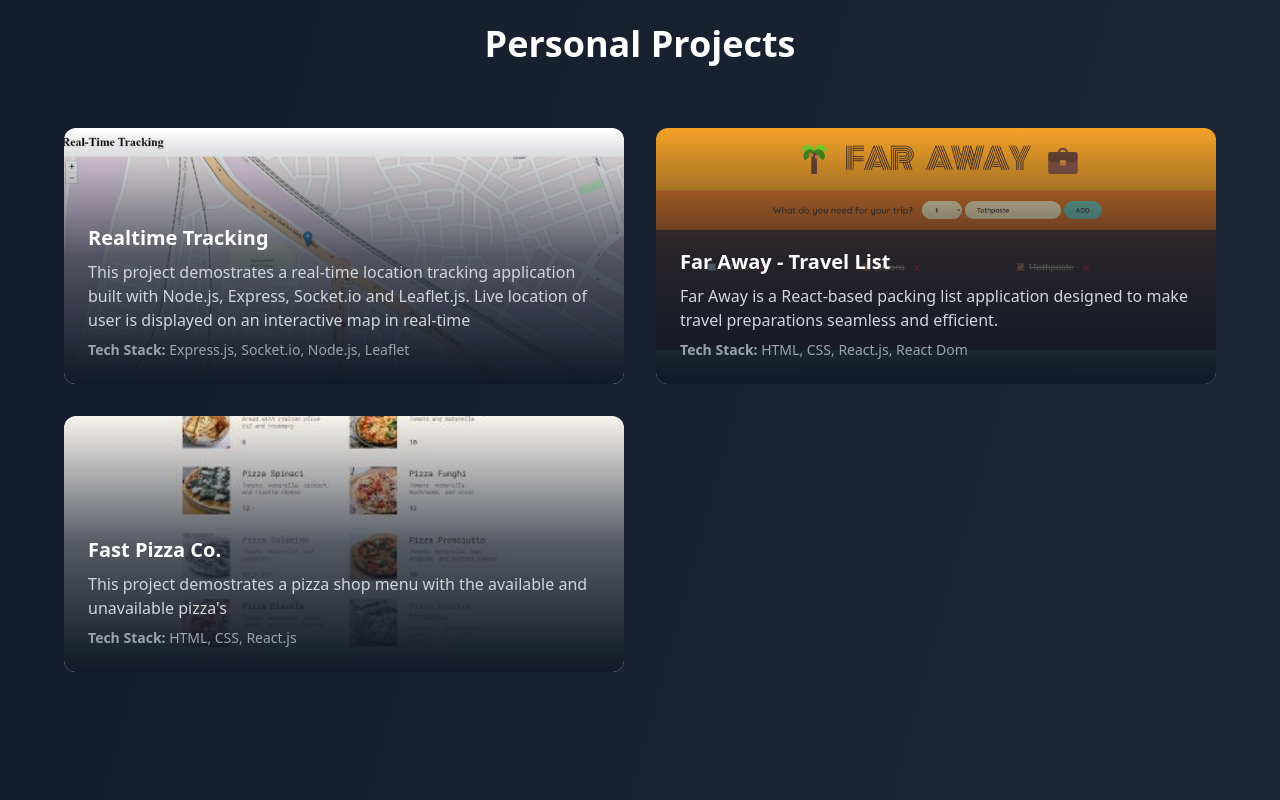
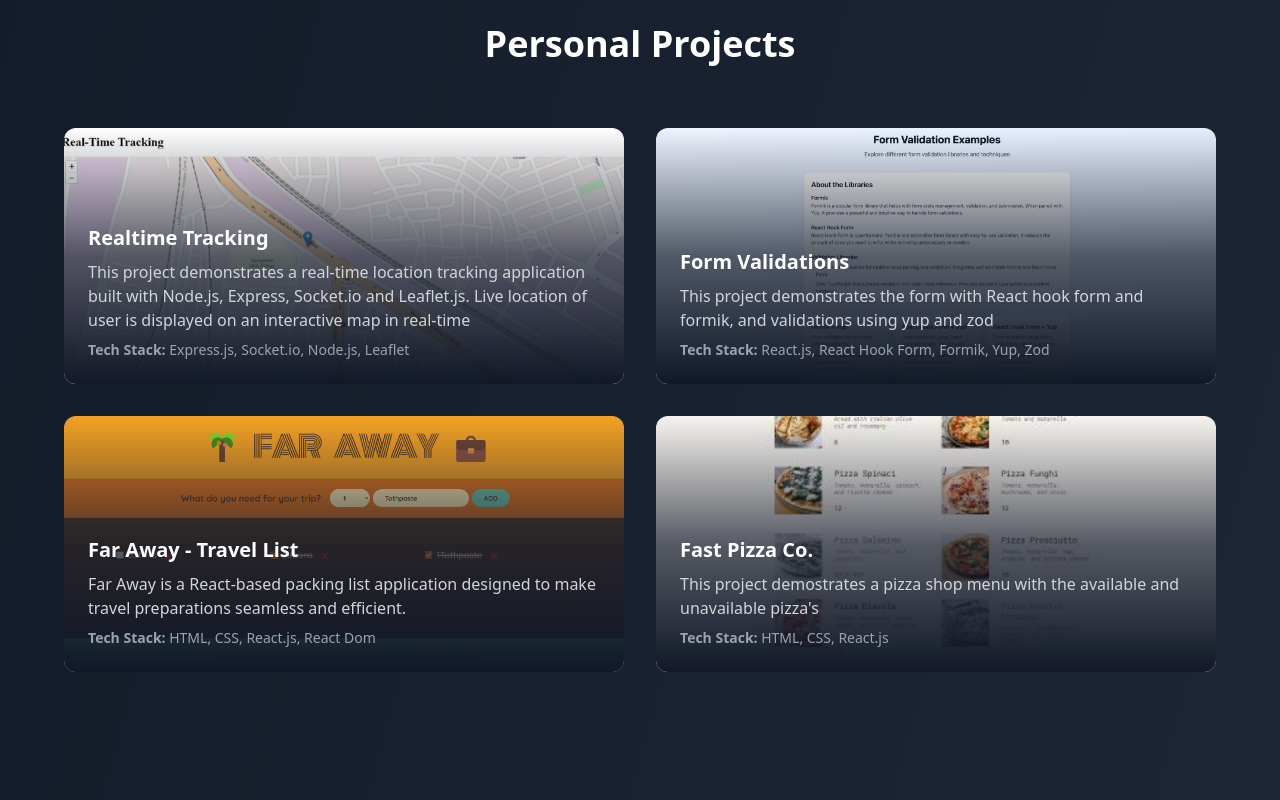
Before and after one commit to karanvirsingh011998/portfolio, a React (Vite) app: page /portfolio/projects in a window 1280 px wide. Shown: the part 2280-3080 px from the top of the page. Built offline with nearby package versions, Linux system fonts and the light colour scheme.

Commit message:
fixed the ui issue adding z index and added a new project

```diff
--- a/src/components/ExperienceSection.tsx
+++ b/src/components/ExperienceSection.tsx
@@ -17,7 +17,7 @@ const ExperienceCard: React.FC<ExperienceCardProps> = ({
   responsibilities,
 }) => {
   return (
-    <div className="max-w-3xl mx-auto bg-gray-800/50 rounded-xl p-6 backdrop-blur-sm">
+    <div className="max-w-3xl mx-auto bg-gray-800/50 rounded-xl p-6 backdrop-blur-sm z-10">
       <div className="flex items-start gap-4">
         <div className="p-3 bg-blue-500/10 rounded-lg">
           <Building2 className="w-8 h-8 text-blue-400" />
--- a/src/pages/Home.tsx
+++ b/src/pages/Home.tsx
@@ -105,7 +105,7 @@ export function Home() {
           {skills.map((skill, index) => (
             <div
               key={index}
-              className="p-6 rounded-xl bg-gray-800/50 backdrop-blur-sm hover:bg-gray-800 transition-all group"
+              className="p-6 rounded-xl bg-gray-800/50 backdrop-blur-sm hover:bg-gray-800 transition-all group z-10"
             >
               {/* Rendering the icon component */}
               <skill.icon className="w-12 h-12 mb-4 text-blue-400 group-hover:text-emerald-400 transition-colors" />
@@ -127,7 +127,7 @@ export function Home() {
           {projects.map((project, index) => (
             <div
               key={index}
-              className="group relative overflow-hidden rounded-xl"
+              className="group relative overflow-hidden rounded-xl z-10"
             >
               {project.image && (
                 <img
@@ -139,7 +139,7 @@ export function Home() {
               <div className="absolute inset-0 bg-gradient-to-t from-gray-900 via-gray-900/70 to-transparent p-6 flex flex-col justify-end">
                 <h3 className="text-xl font-semibold mb-2 flex items-center gap-2">
                   {project.title}
-                  <a href={project.link ?? "https://github.com/karanvirsingh011998"}>
+                  <a href={project.link ?? "https://github.com/karanvirsingh011998"}  target="_blank" rel="noopener noreferrer">
                     <ExternalLink className="w-4 h-4 opacity-0 group-hover:opacity-100 transition-opacity" />
                   </a>
                 </h3>
--- a/src/pages/Projects.tsx
+++ b/src/pages/Projects.tsx
@@ -44,7 +44,7 @@ const Projects = () => {
             {organizationProjects.map((project, index) => (
               <motion.div
                 key={index}
-                className="p-6 bg-gray-800 text-white rounded-xl shadow-lg"
+                className="p-6 bg-gray-800 text-white rounded-xl shadow-lg z-10"
                 variants={itemVariants}
                 initial="hidden"
                 whileInView="visible"
--- a/src/pages/data/projects.ts
+++ b/src/pages/data/projects.ts
@@ -1,14 +1,22 @@
 import realtimetrackingScrenshot from "../../assets/images/realtimeTracking.jpg";
 import pizzaMenu from "../../assets/images/pizzaMenu.jpg";
 import farAway from "../../assets/images/TravelList.png";
+import formValidation from "../../assets/images/formValidation.png";
 
 export const projects = [
   {
     title: "Realtime Tracking",
-    desc: "This project demostrates a real-time location tracking application built with Node.js, Express, Socket.io and Leaflet.js. Live location of user is displayed on an interactive map in real-time",
+    desc: "This project demonstrates a real-time location tracking application built with Node.js, Express, Socket.io and Leaflet.js. Live location of user is displayed on an interactive map in real-time",
     link: "https://github.com/karanvirsingh011998/realtime-tracking",
     image: realtimetrackingScrenshot,
     techStack: ["Express.js", "Socket.io", "Node.js", "Leaflet"],
+  },
+  {
+    title: "Form Validations",
+    desc: "This project demonstrates the form with React hook form and formik, and validations using yup and zod",
+    link: "https://karanvirsingh011998.github.io/FormsAndValidations/",
+    image: formValidation,
+    techStack: ["React.js", "React Hook Form", "Formik", "Yup", "Zod"],
   },
   {
     title: "Far Away - Travel List",
```
Also changed, not shown: src/assets/images/formValidation.png (added), 1 other file (tests, documents, lock files or other folders).
